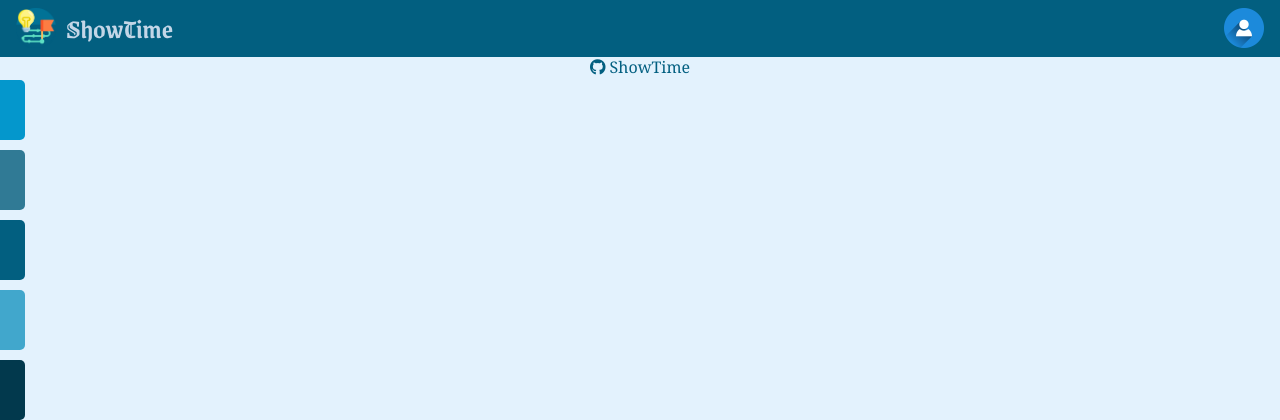
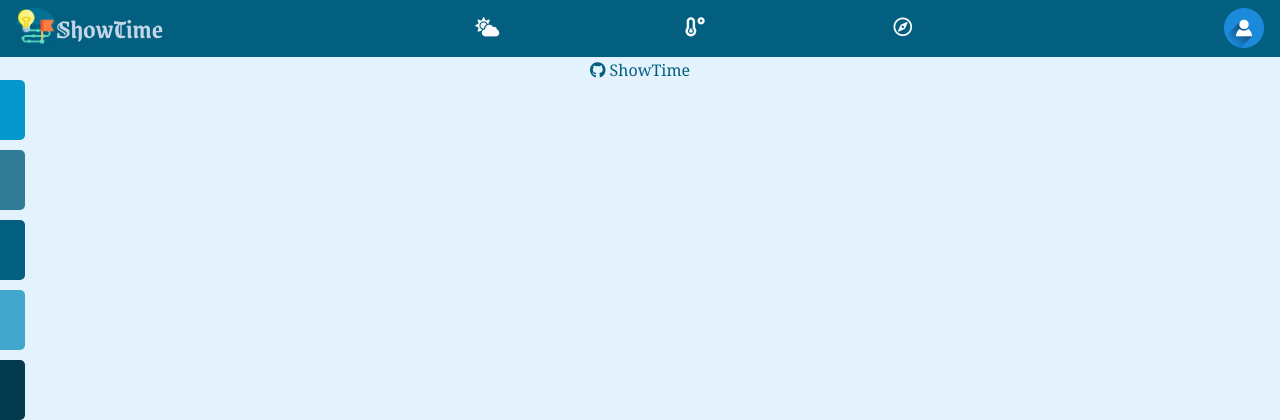
Before and after one commit to CSCI201-ShowTime/front-end, a PHP site: page /tempHtml.html in a window 1280 px wide. Shown: the top 420 px of the page. Run offline with PHP 8.4, Linux system fonts and the light colour scheme.

Commit message:
modify weather navbar

```diff
--- a/tempCSS.css
+++ b/tempCSS.css
@@ -27,3 +27,40 @@ body.cloudy {
 body.rainy {
     background-image: linear-gradient(to right top, #637c7b, #718e8c, #7ea09e, #8db2b0, #9bc5c3);
 }
+
+
+.weather {
+    margin-left: auto;
+    margin-right: auto;
+    width: 50%;
+    height: 100%;
+}
+
+.weather p {
+    width: 33.3%;
+    height: 100%;
+    margin: 0;
+}
+
+.weather p i {
+    font-size: 120%;
+    margin-right: 3%;
+}
+
+.nav-divider {
+    height: 58px;
+}
+
+@media (max-width: 767px) {
+    .weather p i {
+        width: 100%;
+    }
+
+    #reroro {
+        font-size: 50%;
+    }
+
+    .nav-divider {
+        height: 67px;
+    }
+}
--- a/tempHtml.html
+++ b/tempHtml.html
@@ -6,23 +6,22 @@
 	<meta name="viewport" content="width=device-width, initial-scale=1, shrink-to-fit=no">
 	<link rel="icon" type="image/png" href="images/favicons/register.ico">
 	<link rel="stylesheet" href="https://cdn.jsdelivr.net/npm/bootstrap@4.5.3/dist/css/bootstrap.min.css" integrity="sha384-TX8t27EcRE3e/ihU7zmQxVncDAy5uIKz4rEkgIXeMed4M0jlfIDPvg6uqKI2xXr2" crossorigin="anonymous">
-	<!-- <link rel="stylesheet" type="text/css" href="tempCSS.css"> -->
+	<link rel="stylesheet" type="text/css" href="tempCSS.css">
 	<link rel="stylesheet" type="text/css" href="css/style.css">
-	<!-- <link rel="stylesheet" type="text/css" href="css/login_register.css"> -->
 	<link rel="stylesheet" href="https://use.fontawesome.com/releases/v5.7.0/css/all.css" integrity="sha384-lZN37f5QGtY3VHgisS14W3ExzMWZxybE1SJSEsQp9S+oqd12jhcu+A56Ebc1zFSJ" crossorigin="anonymous">
     <link href="https://fonts.googleapis.com/css?family=Montserrat:400,900" rel="stylesheet">
 </head>
 <body>
 	<nav class="navbar navbar-light fixed-top" style="background-color: #025f80;">
-	    <a href="timeline.html" class="navbar-brand d-flex flex-row justify-content-start" style="font-family: GrenzeGotisch; padding: 0; font-size:27px; color: #c3d6e7;">
-	        <img src="images/timeline.png" width="40" height="40" class="d-inline-block align-top" alt="" loading="lazy" style="margin-right: 10px;">
+	    <a href="timeline.html" class="navbar-brand d-flex flex-row justify-content-start" style="font-family: GrenzeGotisch; padding: 0; font-size:27px; color: #c3d6e7; margin-right: 10px;">
+	        <img src="images/timeline.png" width="40" height="40" class="d-inline-block align-top" alt="" loading="lazy" style="margin-right: 0;">
 	        ShowTime
 	    </a>
-	    <!-- <div>
-	    	<i class="fas fa-temperature-low"></i><p style="display:inline-block;"  class="col text-light text-left" id="hohoho"></p>
-	    	<i class="fas fa-cloud-sun"></i><p style="display:inline-block;" class="col text-light text-left"  id="hehehe"></p>
-	    	<i class="far fa-compass"></i><p class="col text-light text-left" style="display:inline-block;" id="reroro"></p>
-	    </div> -->
+	    <div class="d-flex flex-row justify-content-start weather navbar-nav mr-auto">
+	    	<p class="text-light text-center"><i class="fas fa-cloud-sun"></i><span id="hohoho"></span></p>
+	    	<p class="text-light text-center"><i class="fas fa-temperature-low"></i><span id="hehehe"></span></p>
+	    	<p class="text-light text-center"><i class="far fa-compass"></i><span id="reroro"></span></p>
+	    </div>
 
 	    <div class="dropdown">
             <img src="images/account.png" width="40" height="40" class="dropdown-toggle" type="button" id="dropdownMenu2" data-toggle="dropdown" aria-haspopup="true" aria-expanded="false">
@@ -54,7 +53,7 @@
 
 
 	</nav>
-	<div style="height: 55px;"></div>
+	<div class="nav-divider"></div>
 	<!--floating hoverable side navigation bar-->
 	<div id="mySidenav" class="sidenav">
         <a href="timeline.html" id="first">Timeline</a>
--- a/tempJs.js
+++ b/tempJs.js
@@ -24,6 +24,7 @@ function weatherBallon( cityID ) {
 	});
 }
 function drawWeather( d ) {
+  console.log(d);
   var celcius = Math.round(parseFloat(d.main.temp)-273.15);
 	var fahrenheit = Math.round(((parseFloat(d.main.temp)-273.15)*1.8)+32);
   var description = d.weather[0].description;
@@ -46,6 +47,6 @@ function drawWeather( d ) {
   }
 }
 window.onload = function() {
-    weatherCallback( 2514856 );
+    weatherCallback( 5368361 );
   	//weatherCallback( 6167865 );
 }
```
